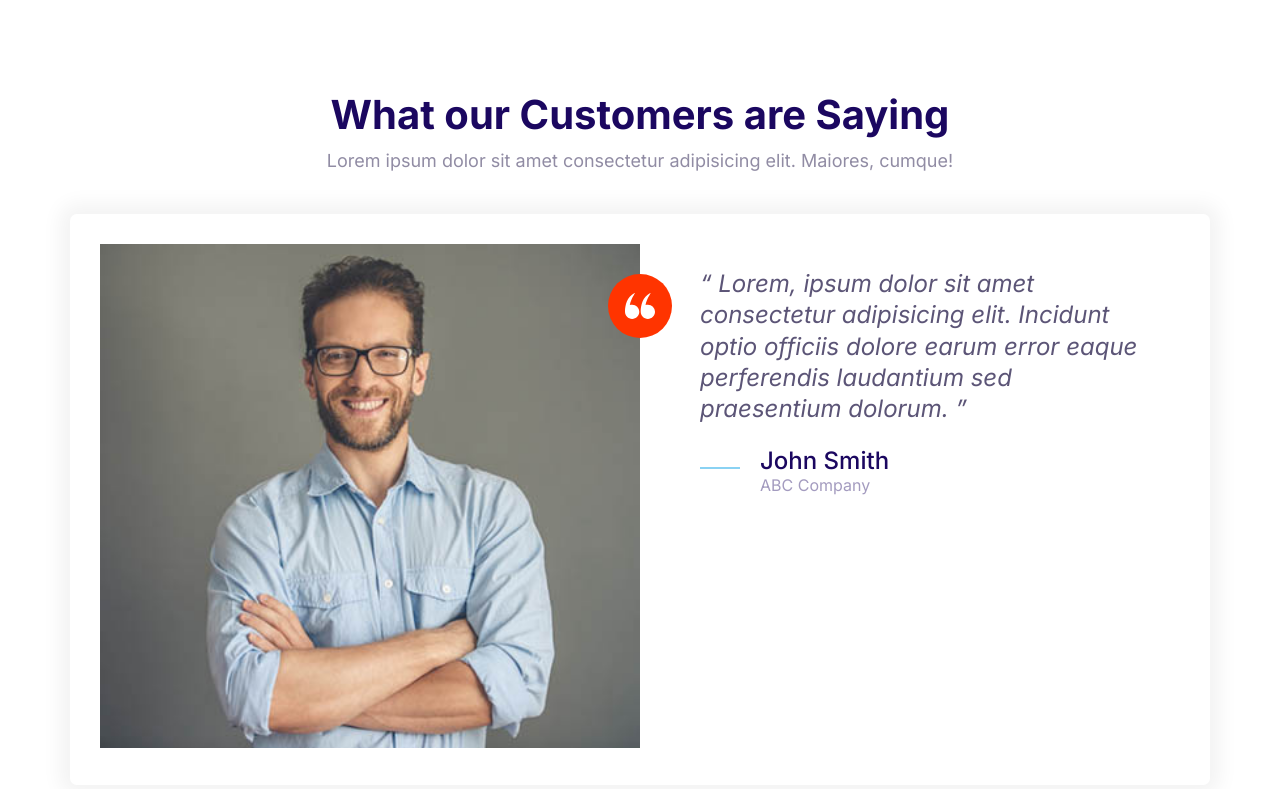
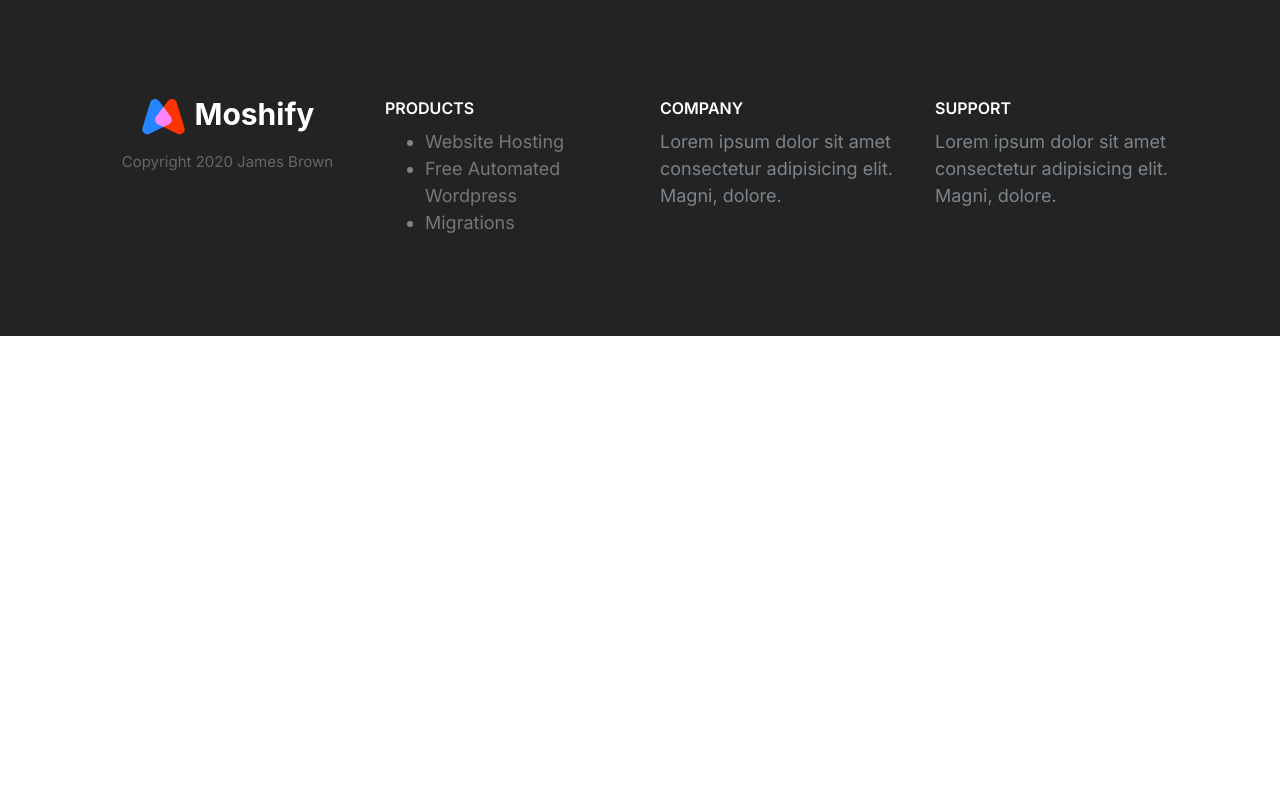
Before and after one commit to bsolomon18/moshify, a plain HTML site: page index.html in a window 1280 px wide. Drawn offline with Linux system fonts and the light colour scheme.

Commit message:
collapsible changes

```diff
--- a/CSS/styles.css
+++ b/CSS/styles.css
@@ -57,6 +57,9 @@ p {
   margin-top: 0;
 }
 
+a {
+  text-decoration: none;
+}
 @media screen and (min-width: 1024px) {
   body {
     font-size: 1.8rem;
@@ -806,3 +809,70 @@ p {
     max-width: 700px;
   }
 }
+
+/* FOOTER */
+.footer {
+  background: #232323;
+}
+
+.footer a {
+  color: #777;
+  transition: color 0.3s;
+}
+
+.footer a:hover {
+  color: #fff;
+}
+
+.footer__section {
+  padding: 2rem;
+  border-bottom: 1px solid #393939;
+}
+.footer__section ul {
+  margin: 0;
+}
+.footer__heading {
+  text-transform: uppercase;
+  font-weight: 600;
+}
+
+.footer__brand {
+  margin-top: 5rem;
+  text-align: center;
+}
+
+.footer__copyright {
+  font-size: 2.1rem;
+  color: #fff;
+  opacity: 0.3;
+}
+
+@media screen and (min-width: 768px) {
+  .footer__section {
+    grid-template-columns: repeat(auto-fit, minmax(10rem, 1fr));
+  }
+  .footer .collapsible__chevron {
+    display: none;
+  }
+  .footer .collapsible__content {
+    opacity: 1;
+    max-height: 100%;
+  }
+
+  .footer__brand {
+    order: -1;
+    margin-top: 1rem;
+  }
+
+  .footer__copyright {
+    font-size: 1.5rem;
+  }
+
+  .footer__section {
+    border: 0;
+  }
+
+  .footer__heading {
+    font-size: 1.6rem;
+  }
+}
--- a/index.html
+++ b/index.html
@@ -14,52 +14,59 @@
     <link rel="stylesheet" href="css/styles.css" />
   </head>
   <body>
-    <section class="block">
-      <header class="block__header">
-        <h2>What our Customers are Saying</h2>
-        <p>
-          Lorem ipsum dolor sit amet consectetur adipisicing elit. Maiores,
-          cumque!
-        </p>
-      </header>
-      <div class="container">
-        <div class="card testimonial">
-          <div class="grid grid--1x2">
-            <div class="testimonial__image">
-              <img
-                src="images/testimonial.jpg"
-                alt="A happy, smiling customer"
-              />
-              <span class="icon-container icon-container--accent">
-                <svg class="icon icon--white icon--small">
-                  <use xlink:href="images/sprite.svg#quotes"></use>
-                </svg>
-              </span>
-            </div>
-            <blockquote class="quote">
-              <p class="quote__text">
-                Lorem, ipsum dolor sit amet consectetur adipisicing elit.
-                Incidunt optio officiis dolore earum error eaque perferendis
-                laudantium sed praesentium dolorum.
-              </p>
-              <footer>
-                <div class="media">
-                  <div class="media__image">
-                    <svg class="icon icon--primary quote__line">
-                      <use xlink:href="images/sprite.svg#line"></use>
-                    </svg>
-                  </div>
-                  <div class="media__body">
-                    <h3 class="media__title quote__author">John Smith</h3>
-                    <p class="quote__organization">ABC Company</p>
-                  </div>
-                </div>
-              </footer>
-            </blockquote>
+    <footer class="block block--dark footer">
+      <div class="container grid footer__section">
+        <section class="collapsible collapsible--expanded footer__section">
+          <header class="collapsible__header">
+            <h2 class="collapsible__heading footer__heading">Products</h2>
+            <img
+              class="icon collapsible__chevron"
+              src="images/chevron.svg"
+              alt="chevron"
+            />
+          </header>
+          <div class="collapsible__content">
+            <ul>
+              <li><a href="#">Website Hosting</a></li>
+              <li><a href="#">Free Automated Wordpress</a></li>
+              <li><a href="#">Migrations</a></li>
+            </ul>
           </div>
-        </div>
+        </section>
+        <section class="collapsible footer__section">
+          <header class="collapsible__header">
+            <h2 class="collapsible__heading footer__heading">Company</h2>
+            <img
+              class="icon collapsible__chevron"
+              src="images/chevron.svg"
+              alt="chevron"
+            />
+          </header>
+          <div class="collapsible__content">
+            Lorem ipsum dolor sit amet consectetur adipisicing elit. Magni,
+            dolore.
+          </div>
+        </section>
+        <section class="collapsible footer__section">
+          <header class="collapsible__header">
+            <h2 class="collapsible__heading footer__heading">Support</h2>
+            <img
+              class="icon collapsible__chevron"
+              src="images/chevron.svg"
+              alt="chevron"
+            />
+          </header>
+          <div class="collapsible__content">
+            Lorem ipsum dolor sit amet consectetur adipisicing elit. Magni,
+            dolore.
+          </div>
+        </section>
+        <section class="footer__brand">
+          <img src="images/logo.svg" alt="" />
+          <p class="footer__copyright">Copyright 2020 James Brown</p>
+        </section>
       </div>
-    </section>
+    </footer>
     <script src="js/main.js"></script>
   </body>
 </html>
```
Also changed, not shown: components/collapsible.html (+0 -1 lines).
